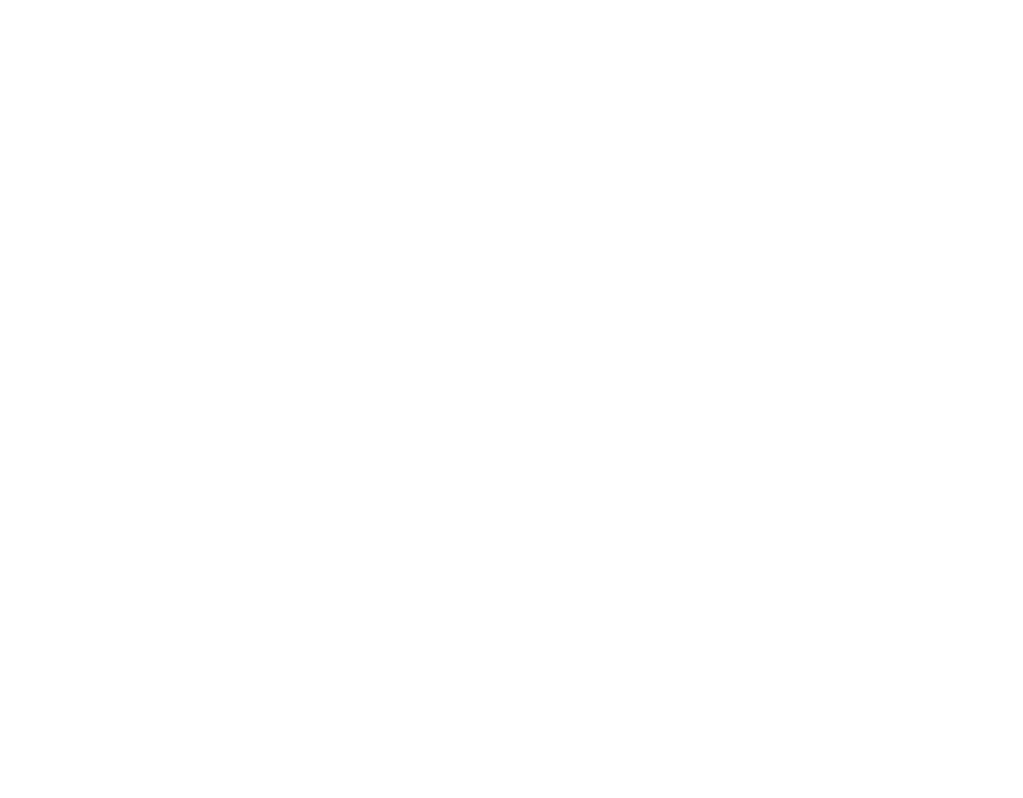
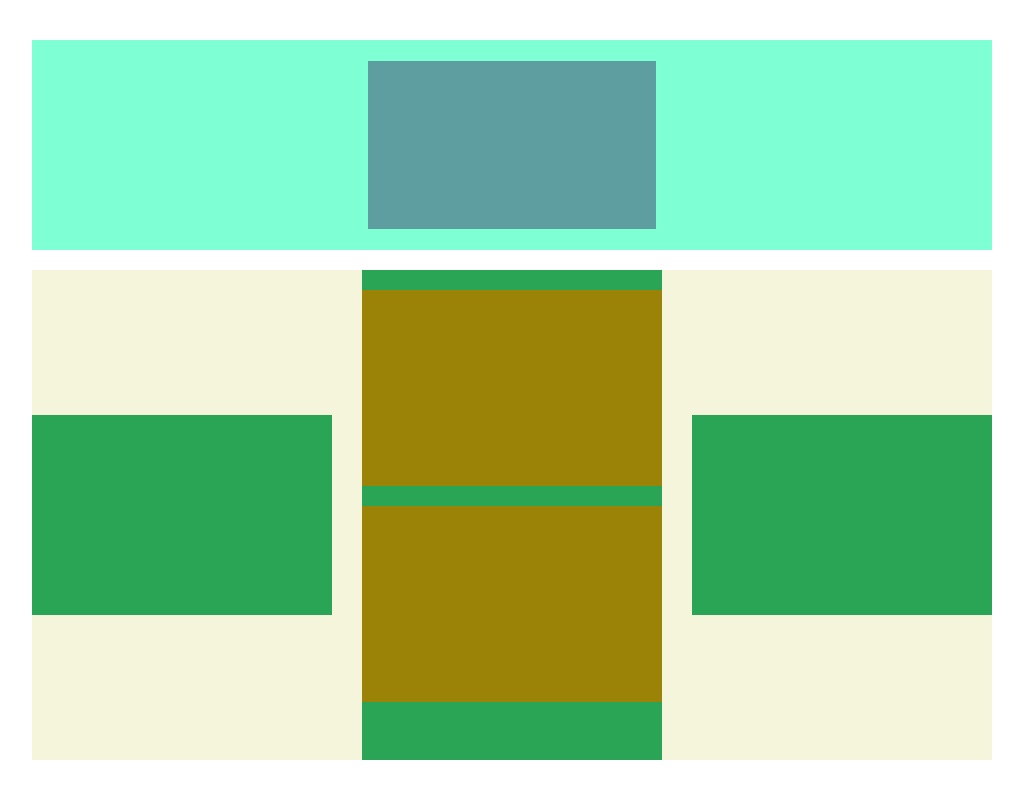
Before and after one commit to Tamburini-Christofer/Ex-Front-four-card-feature-section-master, a plain HTML site: page index.html in a window 1280 px wide. Shown: the whole page, without its empty margins (128-1151 px from the left). Drawn offline with Linux system fonts and the light colour scheme.

Commit message:
Creazione macrostruttura style

```diff
--- a/css/main.css
+++ b/css/main.css
@@ -5,5 +5,59 @@
 }
 
 body{
+    font-size: 14px;
+    font-family: "Poppins", Arial, Helvetica, sans-serif;
+}
 
+.wrapper{
+    display: flex;
+    flex-wrap: wrap;
+    width: 75%;
+    height: 700px;
+    margin:40px auto;
 }
+
+.row{
+    width: 100%;
+}
+
+.up{
+    display: flex;
+    justify-content: center;
+    align-items: center;
+    height: 30%;
+    background-color: aquamarine;
+}
+
+.down{
+    display: flex;
+    justify-content: space-between;
+    align-items: center;
+
+    height: 70%;
+    margin-top: 20px ;
+    background-color: beige;
+}
+
+.col_up{
+    height: 80%;
+    width:30%;
+    background-color: cadetblue;
+}
+
+.col{
+    height: 200px;
+    width: 300px;
+    background-color: rgb(42, 165, 85);
+}
+
+.col_center{
+    height: 100%;
+}
+
+.col_center .card{
+    margin: 20px 0;
+    height: 40%;
+    width: 100%;
+    background-color: rgb(155, 131, 8);
+}
```
